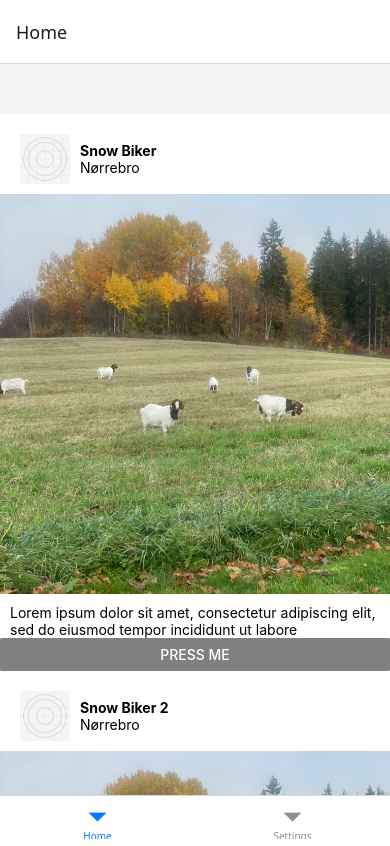
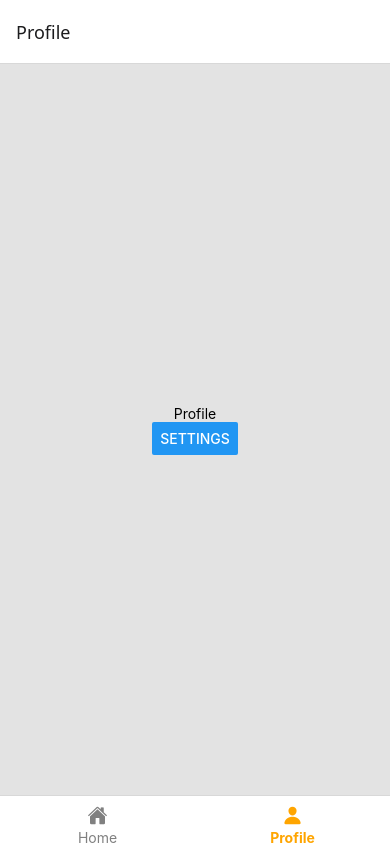
Before and after one commit to olanordrum/Programming-Mobile-Applications, a React Native app in the folder my-app/: screen /Profile in a window 390 px wide. Built offline with nearby package versions, Linux system fonts and the light colour scheme.

Commit message:
Add Stack navigation for settings in profile screen

```diff
--- a/my-app/App.js
+++ b/my-app/App.js
@@ -1,7 +1,12 @@
+import { Text } from 'react-native';
 import { NavigationContainer } from '@react-navigation/native'
 import { createBottomTabNavigator } from '@react-navigation/bottom-tabs'
+import Ionicons from '@expo/vector-icons/Ionicons';
+
 import HomeScreen from './screens/HomeScreen'
-import SettingsScreen from './screens/SettingsScreen'
+import SettingsScreen from './screens/ProfileSettingsScreen/SettingsScreen'
+import { ProfileStack } from './screens/ProfileSettingsScreen/ProfileNavigationStack';
+
 
 
 
@@ -10,9 +15,30 @@ const Tab = createBottomTabNavigator()
 export default function App() {
   return (
     <NavigationContainer>
-      <Tab.Navigator>
-        <Tab.Screen name="Home" component={HomeScreen} />
-        <Tab.Screen name="Settings" component={SettingsScreen} />
+      <Tab.Navigator
+        screenOptions={{
+          tabBarLabelPosition: "below-icon",
+          tabBarActiveTintColor: "orange",
+          tabBarInactiveTintColor: "grey",
+        }}
+      >
+        <Tab.Screen
+          name="Home"
+          component={HomeScreen}
+          options={{
+            tabBarIcon: ({ color }) => <Ionicons name="home" size={20} color={color} />,
+            tabBarLabel: ({ focused, color }) => <Text style={{ fontWeight: focused ? "bold" : "normal", color: color }}> Home </Text>,
+          }}
+        />
+
+        <Tab.Screen name="Profile"
+          component={ProfileStack}
+          options={{
+            tabBarIcon: ({ color }) => <Ionicons name="person" size={20} color={color} />,
+            tabBarLabel: ({ focused, color }) => <Text style={{ fontWeight: focused ? "bold" : "normal", color: color }}> Profile </Text>,
+            headerShown: false
+          }} />
+
       </Tab.Navigator>
     </NavigationContainer>
   )
--- a/my-app/package.json
+++ b/my-app/package.json
@@ -11,6 +11,7 @@
   "dependencies": {
     "@react-navigation/bottom-tabs": "^7.14.0",
     "@react-navigation/native": "^7.1.28",
+    "@react-navigation/native-stack": "^7.13.0",
     "expo": "~54.0.33",
     "expo-status-bar": "~3.0.9",
     "react": "19.1.0",
--- a/my-app/screens/HomeScreen.js
+++ b/my-app/screens/HomeScreen.js
@@ -69,7 +69,6 @@ const styles = StyleSheet.create({
     container: {
         flex: 1,
         backgroundColor: '#fff',
-        marginTop: 50,
     },
 
     PostHeader: {
--- /dev/null
+++ b/my-app/screens/ProfileSettingsScreen/ProfileNavigationStack.js
@@ -0,0 +1,15 @@
+import { createNativeStackNavigator } from '@react-navigation/native-stack';
+
+import SettingsScreen from './SettingsScreen';
+import ProfileScreen from './ProfileScreen';
+
+const Stack = createNativeStackNavigator();
+
+export const ProfileStack = () => {
+    return (
+        <Stack.Navigator>
+            <Stack.Screen name="Profile" component={ProfileScreen} />
+            <Stack.Screen name="Settings" component={SettingsScreen} />
+        </Stack.Navigator>
+    )
+}
--- /dev/null
+++ b/my-app/screens/ProfileSettingsScreen/ProfileScreen.js
@@ -0,0 +1,33 @@
+import { StyleSheet, Text, ScrollView, View, Button } from 'react-native';
+import { useNavigation } from "@react-navigation/native";
+
+
+const ProfileScreen = () => {
+    const navigation = useNavigation();
+    return (
+        <ScrollView style={styles.scrollContainer} contentContainerStyle={{ flex: 1 }}>
+            <View style={styles.container}>
+                <Text>
+                    Profile
+                </Text>
+                <Button title="Settings" onPress={() => navigation.navigate("Settings")} />
+            </View>
+        </ScrollView>
+    )
+}
+
+export default ProfileScreen;
+
+const styles = StyleSheet.create({
+    scrollContainer: {
+        backgroundColor: '#47ac1f',
+    },
+
+    container: {
+        flex: 1,
+        backgroundColor: '#e3e3e3',
+        alignItems: 'center',
+        justifyContent: 'center'
+    }
+
+});
--- a/my-app/screens/SettingsScreen.js
+++ b/my-app/screens/ProfileSettingsScreen/SettingsScreen.js
@@ -20,7 +20,8 @@ const styles = StyleSheet.create({
     },
 
     container: {
-        backgroundColor: '#e44242',
+        flex: 1,
+        backgroundColor: '#e3e3e3',
         alignItems: 'center',
         justifyContent: 'center'
     }
```
Also changed, not shown: 1 other file (tests, documents, lock files or other folders).
